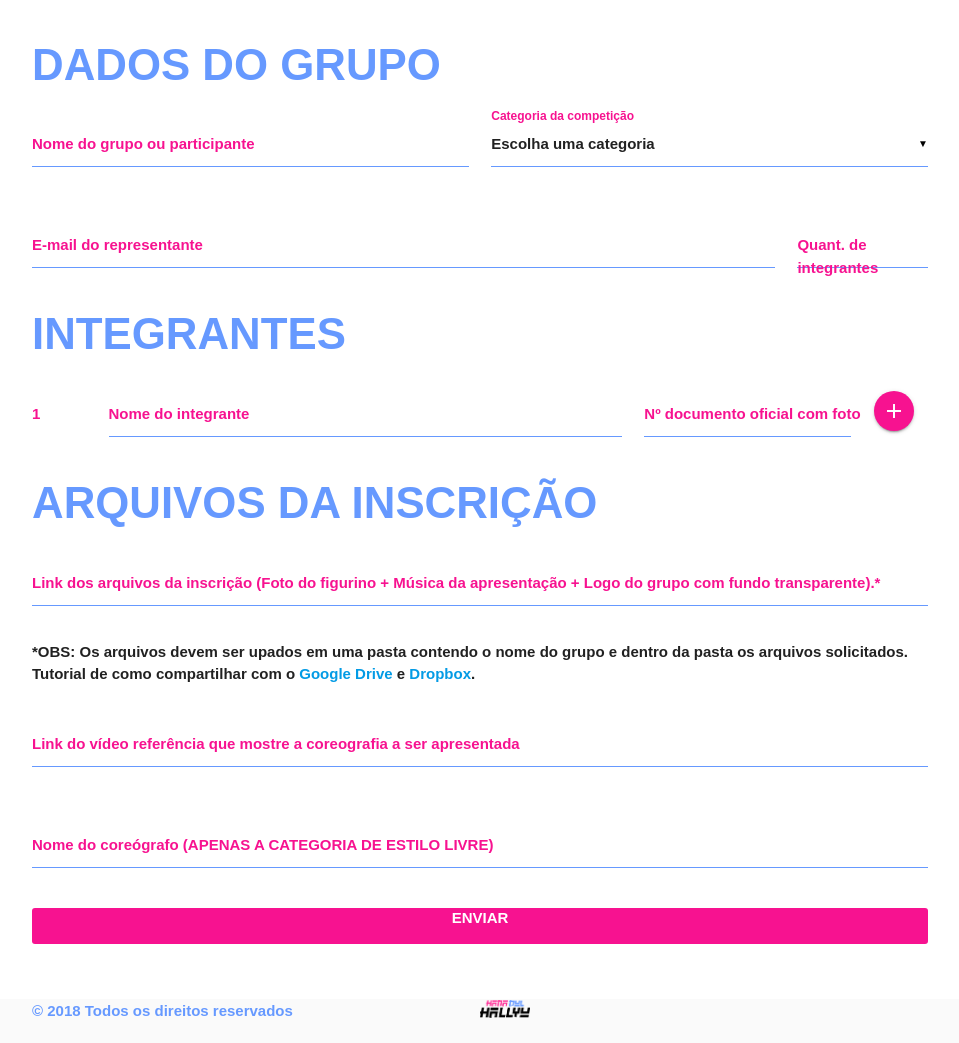
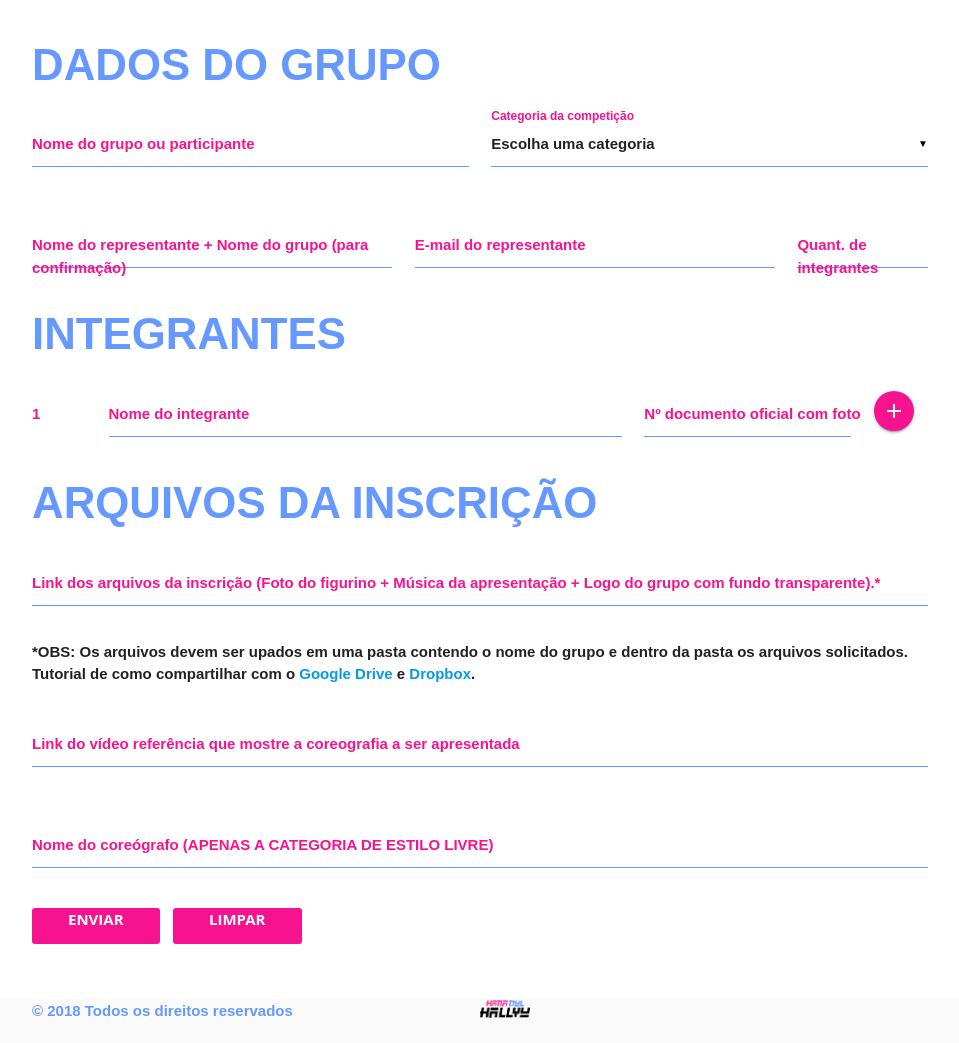
Before and after one commit to lucasweiby/hdh, a PHP site: page /inscricao.php in a window 1280 px wide. Shown: the part 224-1267 px from the top of the page, without its empty margins (160-1119 px from the left). Run offline with PHP 8.4, Linux system fonts and the light colour scheme; some libraries are stand-ins or nearby versions; some web fonts are replaced.

Commit message:
Form de inscricao

```diff
--- a/css/style.css
+++ b/css/style.css
@@ -525,7 +525,9 @@ footer {
   text-transform: uppercase;
   font-weight: bold; }
 
-#contact form .btn .file {
-  width: 20%; }
+#contact form .btn-insc {
+  width: auto;
+  font-family: "Open Sans", sans-serif;
+  margin-right: 1%; }
 
 /*# sourceMappingURL=style.css.map */
--- a/inscricao.php
+++ b/inscricao.php
@@ -32,7 +32,11 @@
 								</div>
 							</div>
 							<div class="row">
-								<div class="input-field col lg10 m10 s10">
+								<div class="input-field col lg5 m5 s5">
+									<input id="nome_rep" name="nome_rep" type="text" class="validate" required="required">
+									<label for="nome_rep">Nome do representante + Nome do grupo (para confirmação)</label>
+								</div>
+								<div class="input-field col lg5 m5 s5">
 									<input id="email_rep" name="email_rep" type="email" class="validate" required="required">
 									<label for="email" data-error="E-mail inválido" data-success="Este e-mail é válido">E-mail do representante</label>
 								</div>
@@ -85,7 +89,8 @@
 							<div class="progress">
 						      <div class="indeterminate"></div>
 						  </div>
-							<input type="button" id="enviar" class="hvr-grow waves-effect waves-light btn" value="Enviar" />
+							<input type="button" id="enviar" class="hvr-grow waves-effect waves-light btn btn-insc" value="Enviar" />
+							<input type="reset" id="enviar" class="hvr-grow waves-effect waves-light btn btn-insc" value="Limpar" />
 						</form>
 					</div>
 				</div>
--- a/js/inscricao.js
+++ b/js/inscricao.js
@@ -3,6 +3,7 @@ $(document).ready( function(){ //Quando documento estiver pronto
         /* Coletando dados */
         var nome  = $('#nome').val();
         var categoria  = $('#categoria').val();
+        var nome_rep = $('#nome_rep').val();
         var email_rep = $('#email_rep').val();
         var n_integ   = $('#n_integ').val();
 
@@ -20,6 +21,7 @@ $(document).ready( function(){ //Quando documento estiver pronto
         /* construindo url */
         var urlData = "&nome=" + nome +
         "&categoria=" + categoria +
+        "&nome_rep=" + nome_rep +
         "&email_rep=" + email_rep +
         "&n_integ=" + n_integ +
         integrantes + "&link_arq=" + link_arq +
--- a/sass/_inscricao.scss
+++ b/sass/_inscricao.scss
@@ -6,6 +6,8 @@
 	}
 }
 
-#contact form .btn .file {
-	width: 20%;
+#contact form .btn-insc {
+	width: auto;
+	font-family: $text-font;
+	margin-right: 1%;
 }
--- a/send_insc.php
+++ b/send_insc.php
@@ -3,6 +3,7 @@
 //Variáveis
 $nome = $_POST['nome'];
 $categoria = $_POST['categoria'];
+$nome_rep = $_POST['nome_rep'];
 $email_rep = $_POST['email_rep'];
 $n_integ = $_POST['n_integ'];
 
@@ -41,6 +42,9 @@ $hora_envio = date('H:i:s');
           </tr>
           <tr>
            <td width='500'>Categoria: $categoria</td>
+          </tr>
+          <tr>
+            <td width='320'>Nome do representante + Nome do Grupo: <b>$nome_rep</b></td>
           </tr>
           <tr>
             <td width='320'>E-mail do representante: <b>$email_rep</b></td>
```
Also changed, not shown: 1 other file.
